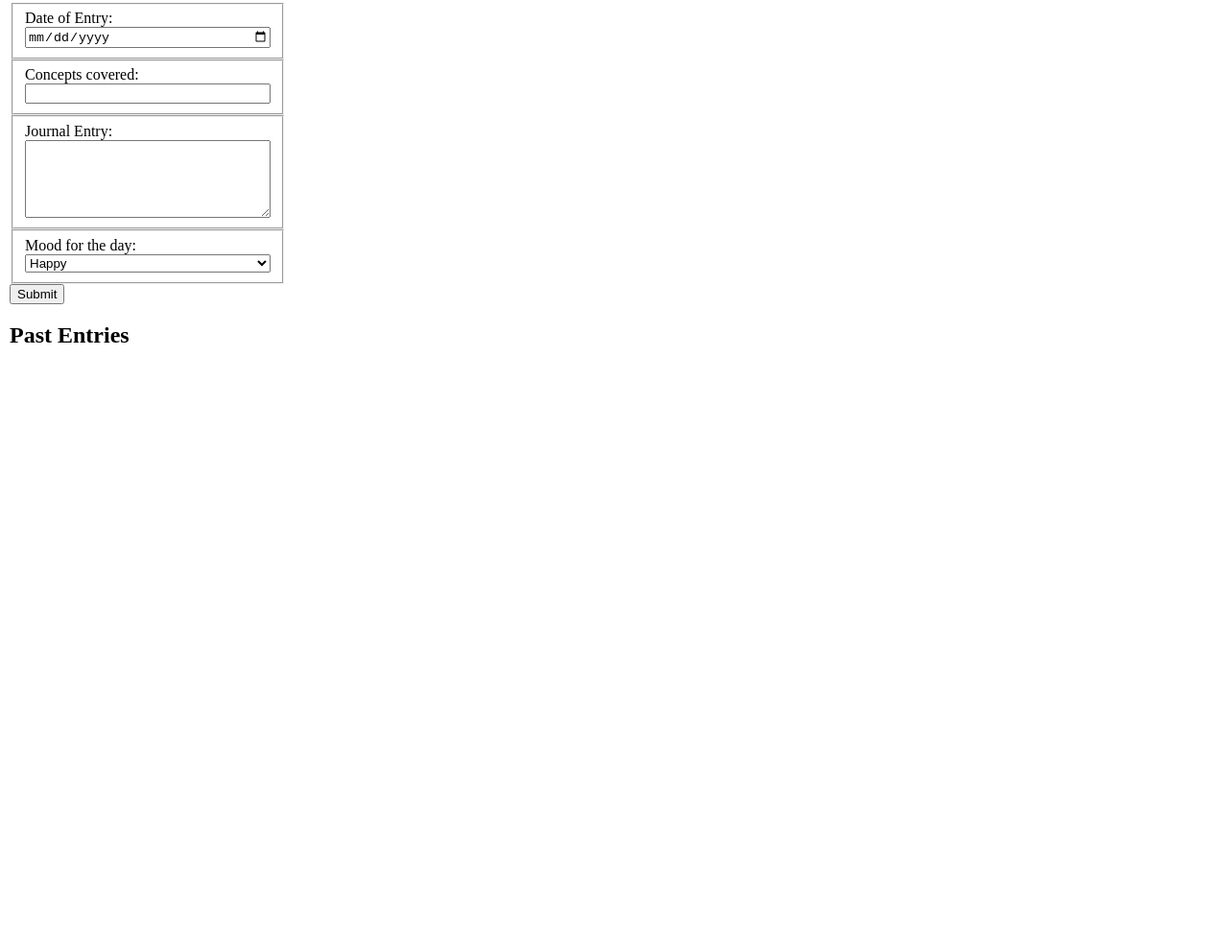
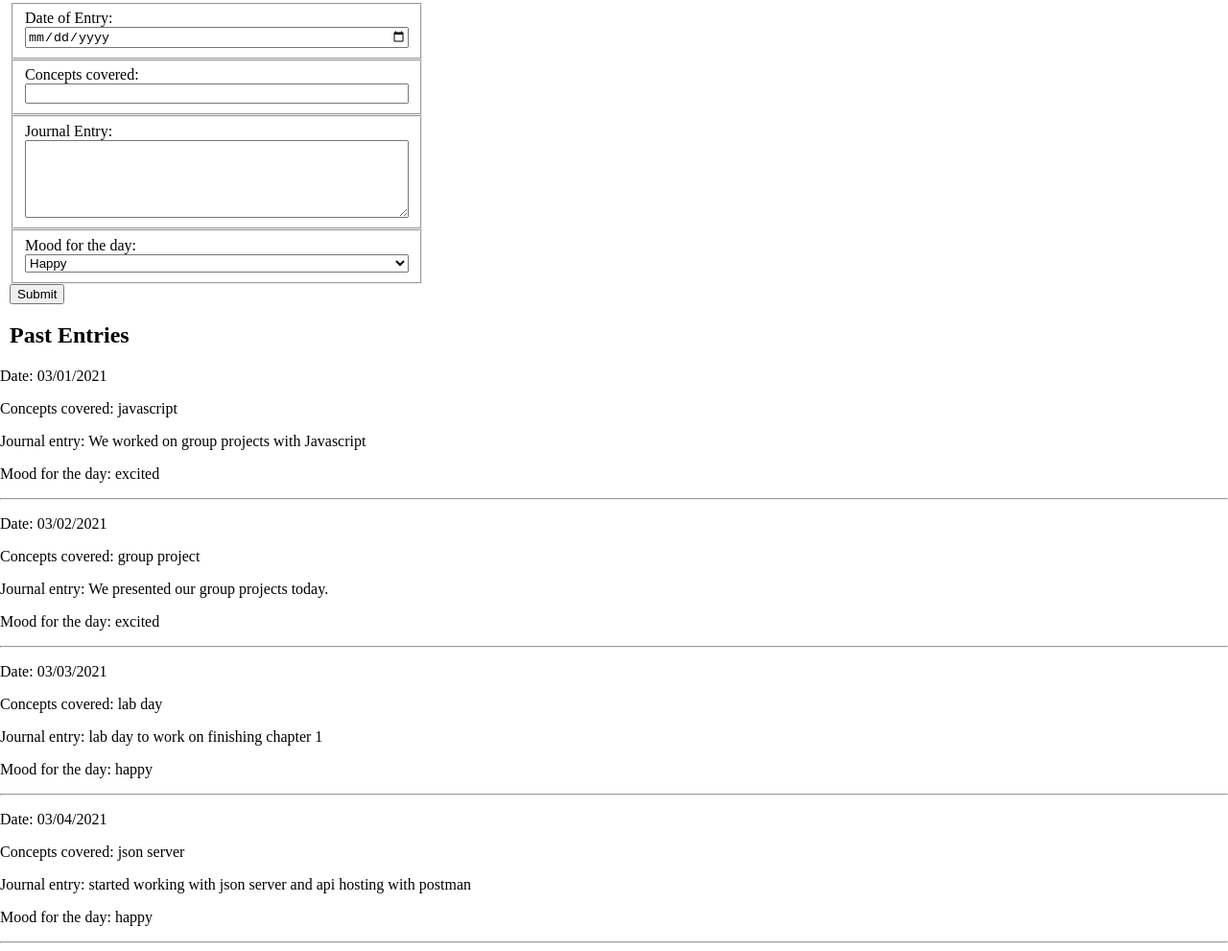
Before and after one commit to D-Upchurch/captains-log, a plain HTML site: page index.html in a window 1280 px wide. Shown: the part 168-1159 px from the top of the page at 96% size. Before the commit the page ends 800 px from the top, so only its background shows below. Drawn offline with Linux system fonts and the light colour scheme.

Commit message:
rendered past journal entries to the dom

```diff
--- a/index.html
+++ b/index.html
@@ -48,8 +48,11 @@
         </section>
         <div>
             <h2>Past Entries</h2>
+            <div id="entryLog">
+
+            </div>
         </div>
     </main>
-
+ <script type="module" src="scripts/main.js"></script>
 </body>
 </html>
--- /dev/null
+++ b/scripts/journal.js
@@ -0,0 +1,15 @@
+/*
+ *  Purpose: To render a single journal entry as an
+ *           HTML representation of the data
+ */
+export const JournalEntryComponent = (entry) => {
+    return `
+        <section id="entry--${entry.id}" class="journalEntry">
+           <p>Date: ${entry.date}</p>
+           <p>Concepts covered: ${entry.concept}</p>
+           <p>Journal entry: ${entry.journalEntry}</p>
+           <p>Mood for the day: ${entry.mood}</p>
+        </section>
+        <hr>
+    `
+}
--- /dev/null
+++ b/scripts/journalData.js
@@ -0,0 +1,51 @@
+/*
+ *   Journal data for Daily Journal application
+ *
+ *      Holds the raw data about each entry and exports
+ *      functions that other modules can use to filter
+ *      the entries for different purposes.
+ */
+
+// This is the original data.
+const journal = [
+    {
+        id: 1,
+        date: "03/01/2021",
+        concept: "javascript",
+        journalEntry: "We worked on group projects with Javascript",
+        mood: "excited"
+    },
+    {
+        id: 2,
+        date: "03/02/2021",
+        concept: "group project",
+        journalEntry: "We presented our group projects today. ",
+        mood: "excited"
+    },
+    {
+        id: 3,
+        date: "03/03/2021",
+        concept: "lab day",
+        journalEntry: "lab day to work on finishing chapter 1",
+        mood: "happy"
+    },
+    {
+        id: 4,
+        date: "03/04/2021",
+        concept: "json server",
+        journalEntry: "started working with json server and api hosting with postman",
+        mood: "happy"
+    }
+];
+
+/*
+    You export a function that provides a version of the
+    raw data in the format that you want
+*/
+export const getJournalEntries = () => {
+    const sortedByDate = journal.sort(
+        (currentEntry, nextEntry) =>
+            Date.parse(currentEntry.date) - Date.parse(nextEntry.date)
+    )
+    return sortedByDate
+}
--- /dev/null
+++ b/scripts/journalList.js
@@ -0,0 +1,26 @@
+/*
+ *  Purpose:
+ *    To render as many journal entry components as
+ *    there are items in the collection exposed by the
+ *    data module component
+ */
+
+import { getJournalEntries } from './journalData.js'
+import { JournalEntryComponent } from './journal.js'
+
+// DOM reference to where all entries will be rendered
+const entryLog = document.querySelector("#entryLog")
+
+export const EntryListComponent = () => {
+    // Use the journal entry data from the data module component
+    const entries = getJournalEntries()
+    let journalHTMLRep = "";
+    for (const entry of entries) {
+        journalHTMLRep += JournalEntryComponent(entry);
+    }
+        /*
+            Invoke the component that returns an
+            HTML representation of a single entry
+        */
+        entryLog.innerHTML += journalHTMLRep;
+    };
--- /dev/null
+++ b/scripts/main.js
@@ -0,0 +1,2 @@
+import { EntryListComponent } from './journalList.js'
+EntryListComponent();
--- a/styles/main.css
+++ b/styles/main.css
@@ -21,5 +21,5 @@ h2 {
 .fieldsetFlex {
     display: flex;
     flex-direction: column;
-    width: 50%;
+    width: 400px;
 }
```
